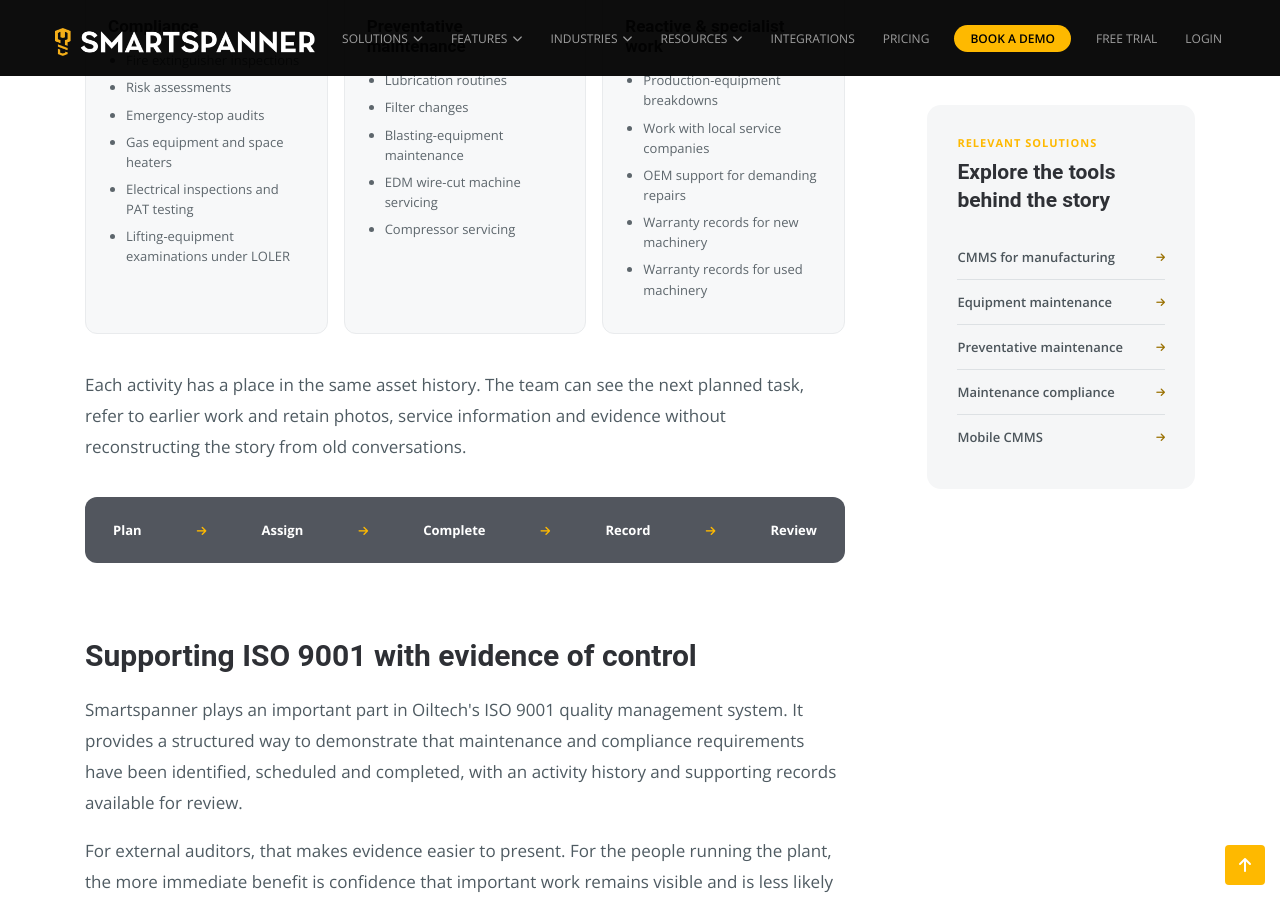
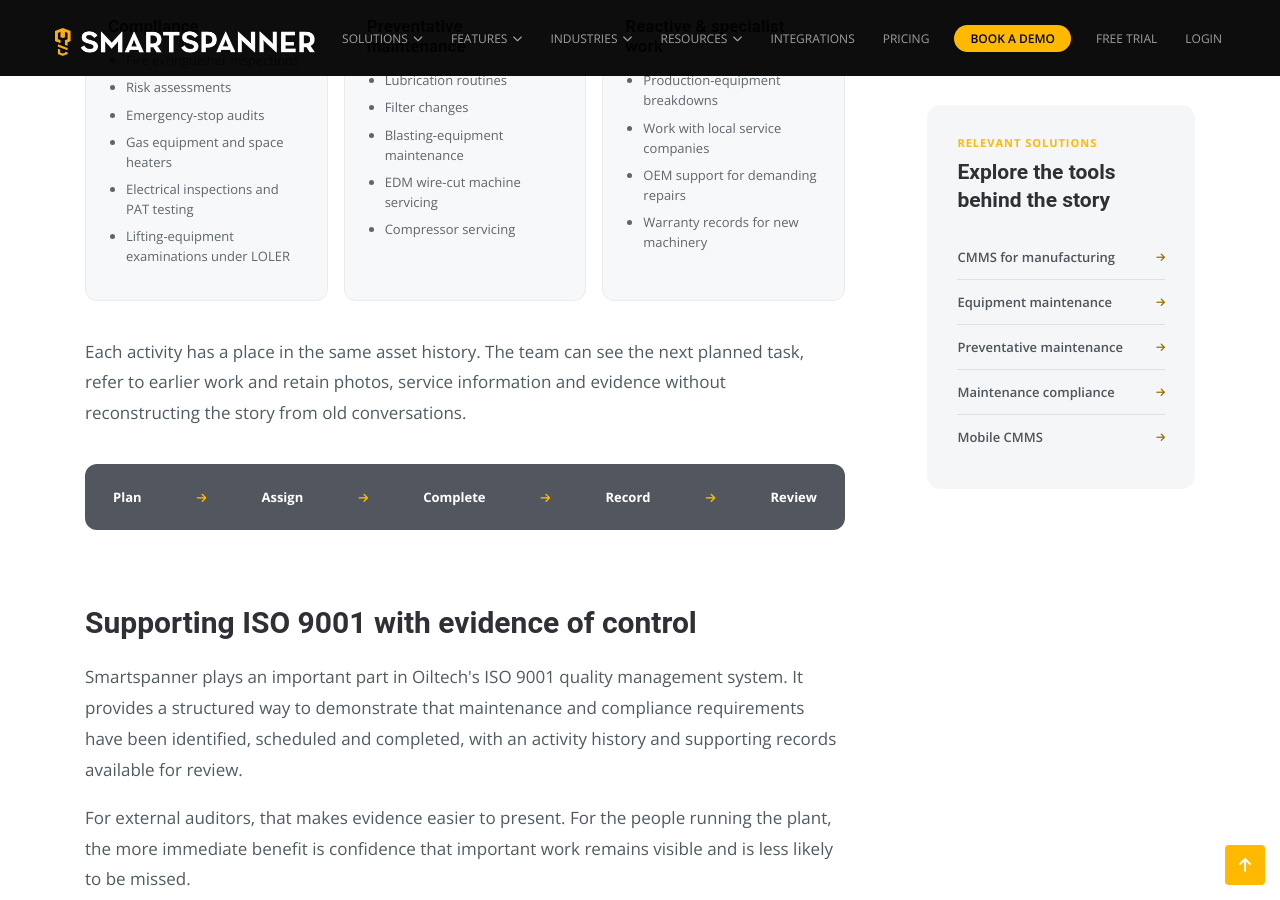
Before and after one commit to smartspanner/smartspanner.com, a Jekyll site: the page built from case-studies/oiltech-bearings.html, in a window 1280 px wide and 900 px high, scrolled down 2636 px. Built offline with Jekyll 4.4.1, drawn with Linux system fonts in a browser that asks for light colours.

Commit message:
docs: remove used machinery warranty claim

```diff
--- a/case-studies/oiltech-bearings.html
+++ b/case-studies/oiltech-bearings.html
@@ -101,7 +101,6 @@
       <li>Work with local service companies</li>
       <li>OEM support for demanding repairs</li>
       <li>Warranty records for new machinery</li>
-      <li>Warranty records for used machinery</li>
     </ul>
   </section>
 </div>
```
